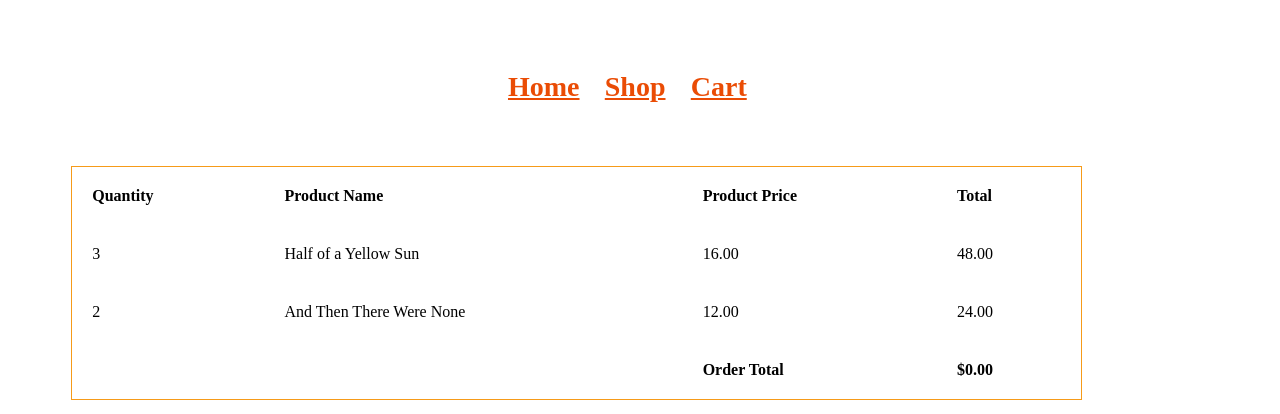
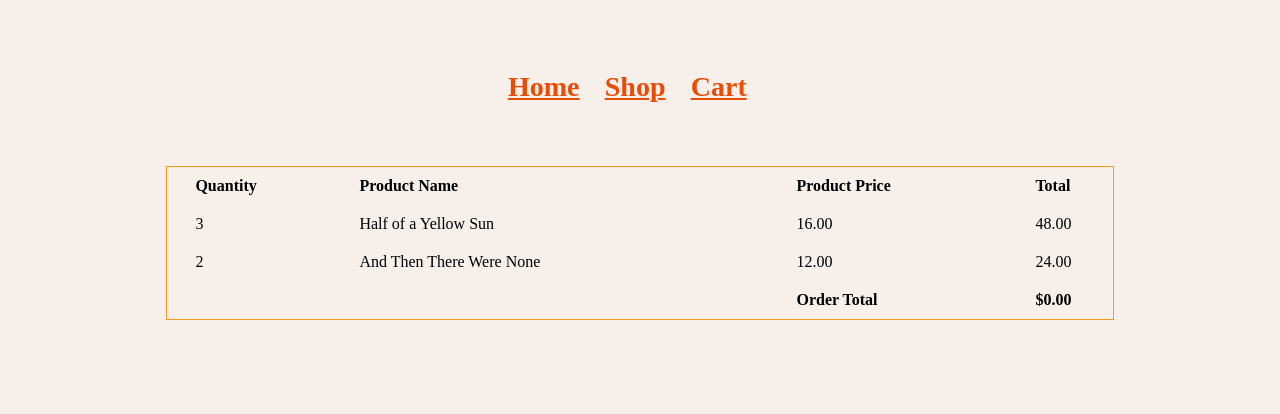
Before and after one commit to abbeymasters/bookstore, a plain HTML site: page shopping-cart.html in a window 1280 px wide. Drawn offline with Linux system fonts and the light colour scheme; a web font is replaced by a local one.

Commit message:
css changes

```diff
--- a/src/main.css
+++ b/src/main.css
@@ -1,5 +1,5 @@
 * {
-  background-color: white;
+  background-color: #f7f0ea;
 }
 
 nav {
--- a/src/shopping-cart.css
+++ b/src/shopping-cart.css
@@ -1,9 +1,16 @@
+* {
+    background-color: #f7f0ea;
+}
 
+main {
+    display: flex;
+    justify-content: center;
+    align-content: center;
+}
 
 table {
     margin-top: 5%;
-    margin-left: 5%;
-    width: 80%;
+    width: 75%;
     text-align: left;
     border-collapse: collapse;
     border: 1px solid #f69b19;
@@ -18,9 +25,14 @@ tr {
 }
 
 th, td, tr {
-    padding: 20px;
+    padding: 10px;
+    padding-left: 3%;
 }
 
 tfoot {
     background: #a7bfef;
 }
+
+tr, td {
+    font-family: Darker Grotesque;
+}
```
